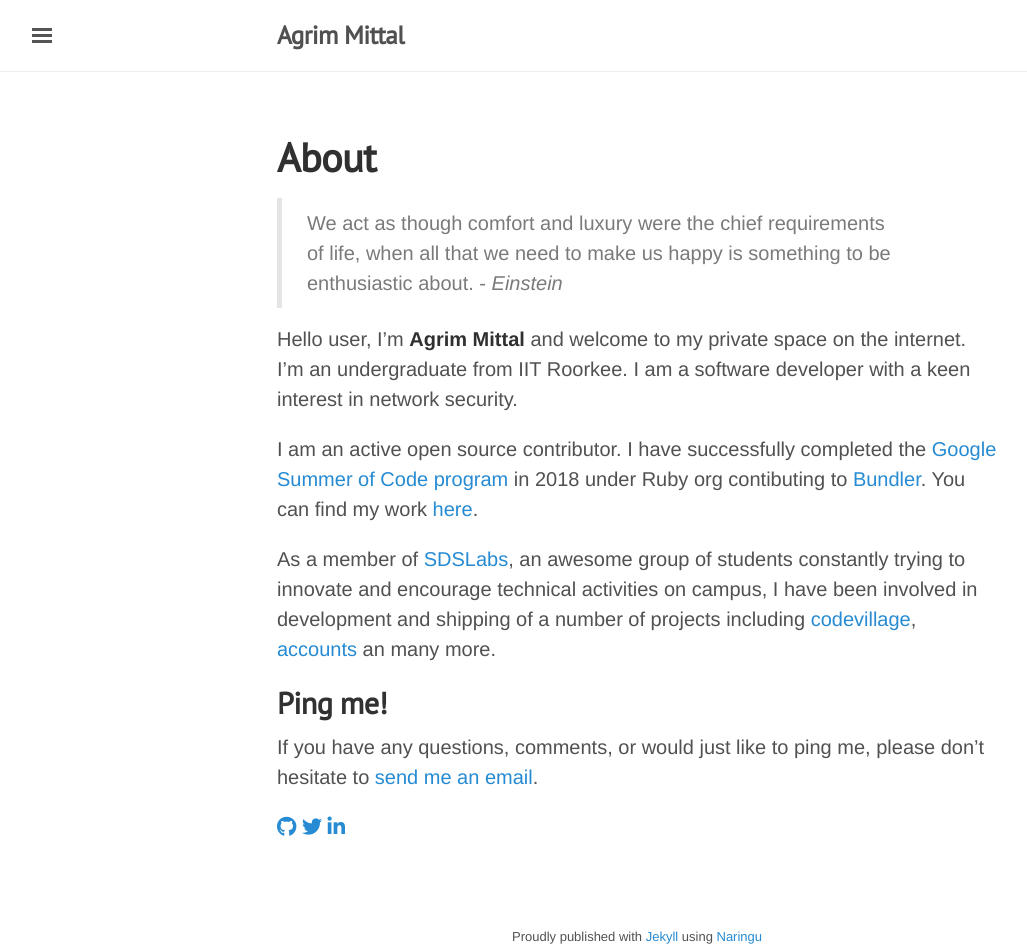
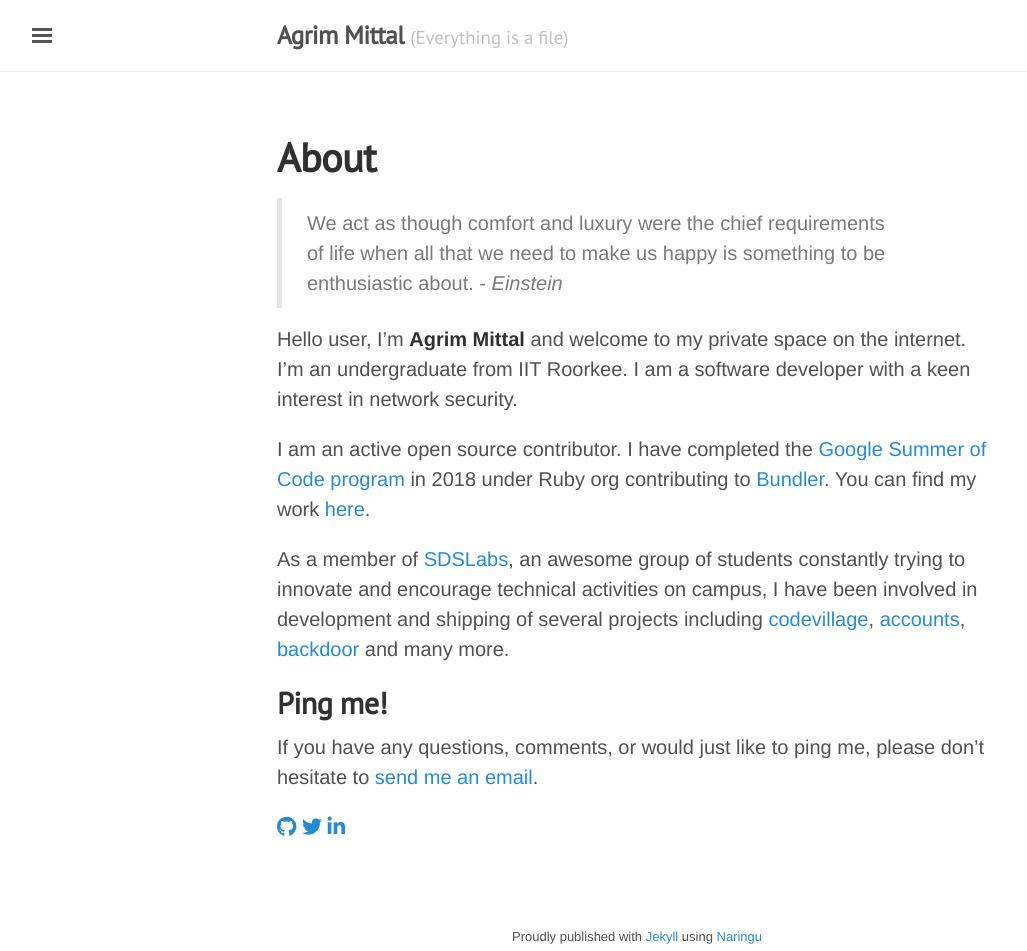
Before and after one commit to agrim123/agrim123.github.io, a Jekyll site: the page built from about/index.md, in a window 1280 px wide. Shown: the whole page, without its empty margins (3-1030 px from the left). Built offline with Jekyll 4.4.1, drawn with Linux system fonts in a browser that asks for light colours; nearby versions of some CDN libraries.

Commit message:
Fix description

```diff
--- a/_config.yml
+++ b/_config.yml
@@ -17,7 +17,8 @@ permalink:           pretty
 
 # Setup
 title:               Agrim Mittal
-description:         'Developer . Geek . Hacker'
+tagline:             (Everything is a file)
+description:         Everything is a file.
 keywords:            iit, roorkee, hitman, agrim, mittal, developer
 url:                 https://agrim123.github.io
 baseurl:             ''
--- a/about/index.md
+++ b/about/index.md
@@ -4,13 +4,13 @@ author: hitman
 layout: page
 ---
 
-> We act as though comfort and luxury were the chief requirements of life, when all that we need to make us happy is something to be enthusiastic about. - *Einstein*
+> We act as though comfort and luxury were the chief requirements of life when all that we need to make us happy is something to be enthusiastic about. - *Einstein*
 
 Hello user, I'm __Agrim Mittal__ and welcome to my private space on the internet. I'm an undergraduate from IIT Roorkee. I am a software developer with a keen interest in network security.
 
-I am an active open source contributor. I have successfully completed the [Google Summer of Code program](https://summerofcode.withgoogle.com/archive/) in 2018 under Ruby org contibuting to [Bundler](https://bundler.io/). You can find my work [here](https://summerofcode.withgoogle.com/archive/2018/projects/5547552766164992/).
+I am an active open source contributor. I have completed the [Google Summer of Code program](https://summerofcode.withgoogle.com/archive/) in 2018 under Ruby org contributing to [Bundler](https://bundler.io/). You can find my work [here](https://summerofcode.withgoogle.com/archive/2018/projects/5547552766164992/).
 
-As a member of [SDSLabs](https://sdslabs.co), an awesome group of students constantly trying to innovate and encourage technical activities on campus, I have been involved in development and shipping of a number of projects including [codevillage](http://codevillage.sdslabs.co), [accounts](https://accounts.sdslabs.co) an many more.
+As a member of [SDSLabs](https://sdslabs.co), an awesome group of students constantly trying to innovate and encourage technical activities on campus, I have been involved in development and shipping of several projects including [codevillage](http://codevillage.sdslabs.co), [accounts](https://accounts.sdslabs.co),  [backdoor](https://backdoor.sdslabs.co) and many more.
 
 ## Ping me!
 
```
